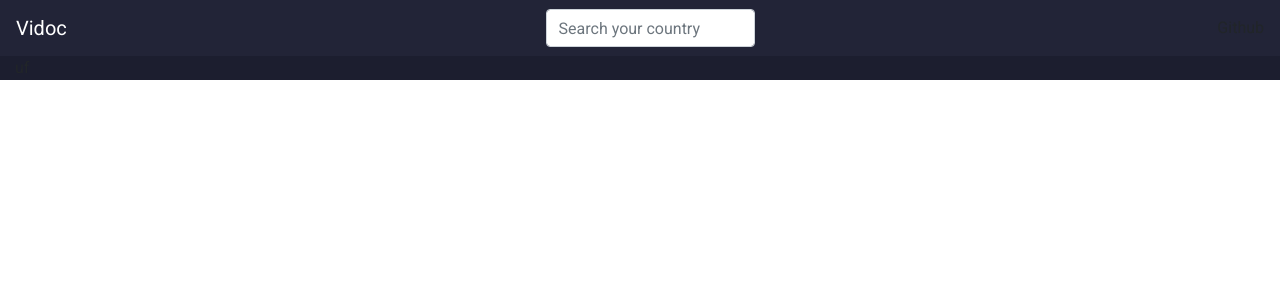
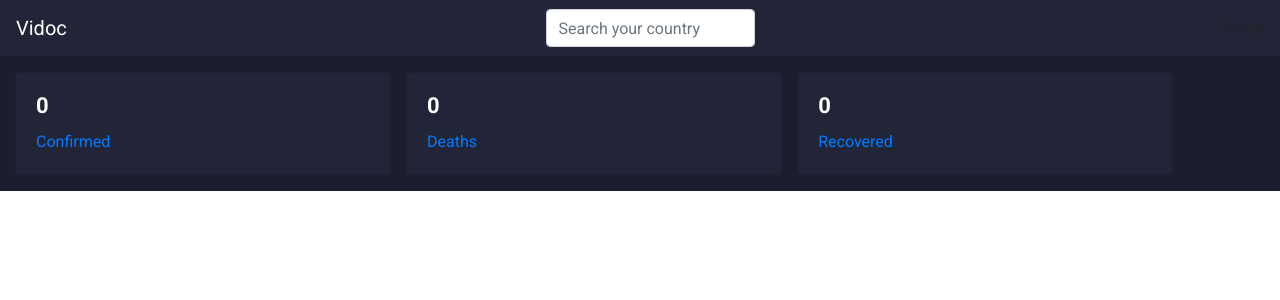
Before and after one commit to GianCastle/divoc, a React (Create React App) app: page / in a window 1280 px wide. Shown: the top 300 px of the page. Built offline with nearby package versions, Linux system fonts and the light colour scheme; no server answers.

Commit message:
refactor(major): adds final store structure

```diff
--- a/package.json
+++ b/package.json
@@ -13,7 +13,7 @@
     "bootstrap": "^4.4.1",
     "crocks": "^0.12.4",
     "google-map-react": "^1.1.7",
-    "ramda": "^0.26.1",
+    "lodash": "^4.17.15",
     "react": "^16.12.0",
     "react-dom": "^16.12.0",
     "react-redux": "^7.2.0",
--- /dev/null
+++ b/src/features/stats/StatsCard.js
@@ -0,0 +1,15 @@
+import React from 'react'
+import { Col, Card, CardTitle, CardText } from 'reactstrap'
+
+export const StatsCard = ({ title = '', content = '' }) => (
+  <Col md={4} sm={12} className="pr-0 card-row">
+    <div className="card-row">
+      <Card body>
+        <CardTitle>{title}</CardTitle>
+        <CardText className="font-weigth-bold text-primary text-capitalize">
+          {content}
+        </CardText>
+      </Card>
+    </div>
+  </Col>
+)
--- a/src/features/stats/StatsRow.js
+++ b/src/features/stats/StatsRow.js
@@ -1,39 +1,26 @@
-import React, { useState, useEffect, useRef } from 'react'
-import { CardTitle, CardText, Card, Col, Row } from 'reactstrap'
+import React from 'react'
+
+import { Row } from 'reactstrap'
+import { StatsCard } from './StatsCard'
+
 import { useSelector, useDispatch } from 'react-redux'
 
-import { statsSelector, getLocations } from './statsSlice'
-import { fetchCovid } from '../../api/coronaApi'
-
-const StatsCard = ({ title = '', content = '' }) => (
-  <Col md={4} sm={12} className="pr-0 card-row">
-    <div className="card-row">
-      <Card body>
-        <CardTitle>{title}</CardTitle>
-        <CardText className="font-weigth-bold text-primary text-capitalize">
-          {content}
-        </CardText>
-      </Card>
-    </div>
-  </Col>
-)
+import { getLocations } from './statsSlice'
+import { getGlobalStats } from './statsSelectors'
+import { useDidMount } from '../../hooks/useDidMount'
 
 export const StatsRow = () => {
   const dispatch = useDispatch()
+  const stats = useSelector(getGlobalStats)
+  const dispatcher = () => dispatch(getLocations())
 
-  const state = useSelector(state => {
-    return state.stats
-  })
+  useDidMount(dispatcher)
 
-  console.log(state)
-  useEffect(() => {
-    dispatch(getLocations())
-  }, [])
-  // console.log(stats)
-  return 'uf'
-  // <Row className="pt-3 pt-3">
-  //   {Object.keys(stats).map((k, i) => (
-  //     <StatsCard key={i} title={stats[k].toLocaleString()} content={k} />
-  //   ))}
-  // </Row>
+  return (
+    <Row className="pt-3 pb-3">
+      {Object.keys(stats).map((k, i) => (
+        <StatsCard key={i} title={stats[k]} content={k} />
+      ))}
+    </Row>
+  )
 }
--- /dev/null
+++ b/src/features/stats/statsSelectors.js
@@ -0,0 +1,16 @@
+import { sumBy } from 'lodash'
+
+export const locationsSelector = state => state.location
+
+export const getGlobalStats = ({ stats }) => {
+  const { locations } = stats
+
+  const aggregateStat = key =>
+    sumBy(locations, ({ stats }) => Number(stats[key])).toLocaleString()
+
+  const confirmed = aggregateStat('confirmed')
+  const deaths = aggregateStat('deaths')
+  const recovered = aggregateStat('recovered')
+
+  return { confirmed, deaths, recovered }
+}
--- a/src/features/stats/statsSlice.js
+++ b/src/features/stats/statsSlice.js
@@ -47,6 +47,5 @@ export const getLocations = () => async dispatch => {
     dispatch(getStatsFailure(err.toString()))
   }
 }
-export const statsSelector = state => state
 
 export default stats.reducer
--- /dev/null
+++ b/src/hooks/useCreateHandleSetter.js
@@ -0,0 +1,19 @@
+import { useCallback, useRef } from 'react'
+
+export const useCreateHandlerSetter = handlerValue => {
+  const handlerRef = useRef(handlerValue)
+
+  handlerRef.current = handlerValue
+
+  const setHandler = useCallback(nextCallback => {
+    if (typeof nextCallback !== 'function') {
+      throw new Error(
+        "the argument supplied to the 'setHandler' function should be of type function"
+      )
+    }
+
+    handlerRef.current = nextCallback
+  })
+
+  return [handlerRef, setHandler]
+}
--- /dev/null
+++ b/src/hooks/useDidMount.js
@@ -0,0 +1,14 @@
+import { useEffect } from 'react'
+import { useCreateHandlerSetter } from './useCreateHandleSetter'
+
+export const useDidMount = handler => {
+  const [onMountHandler, setOnMountHandler] = useCreateHandlerSetter(handler)
+
+  useEffect(() => {
+    if (onMountHandler.current) {
+      onMountHandler.current()
+    }
+  }, [])
+
+  return setOnMountHandler
+}
--- /dev/null
+++ b/src/hooks/utils.js
@@ -0,0 +1 @@
+import { useDispatch } from 'react-redux'
```
Also changed, not shown: 1 other file (tests, documents, lock files or other folders).
